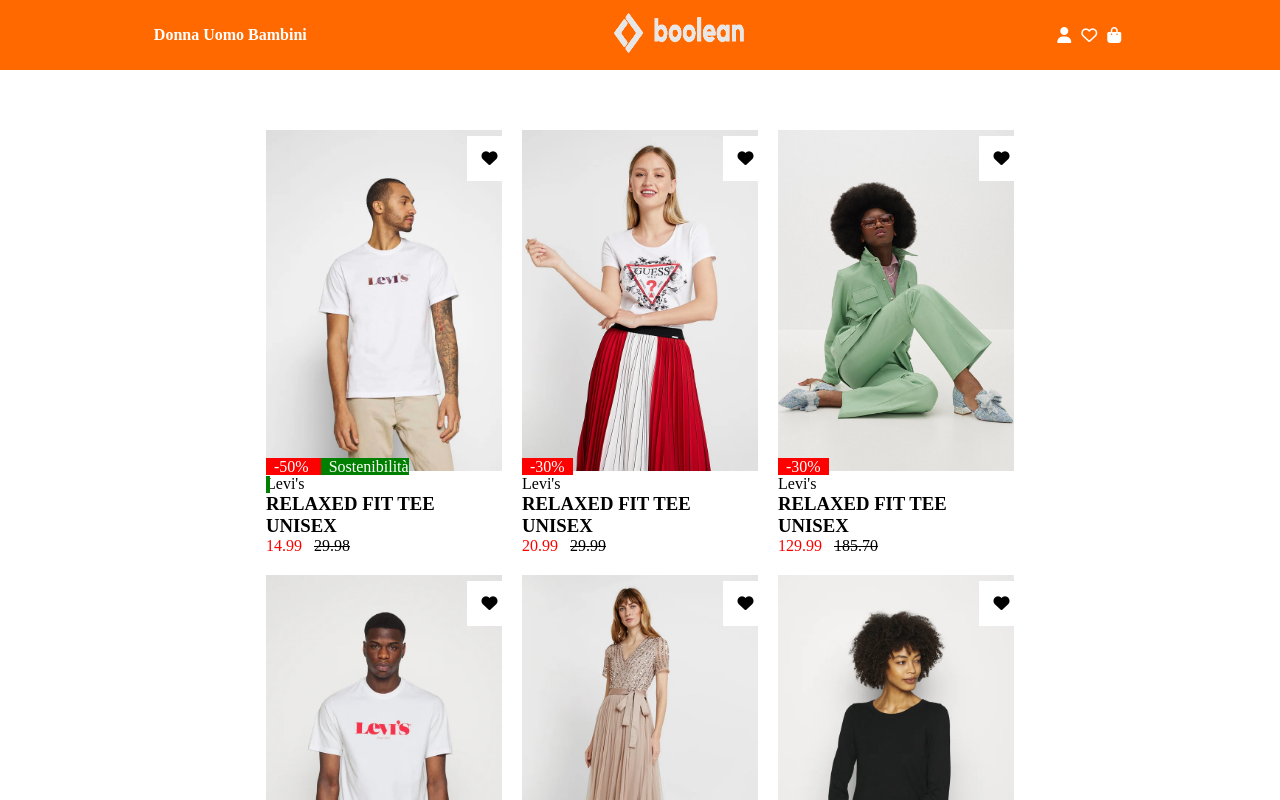
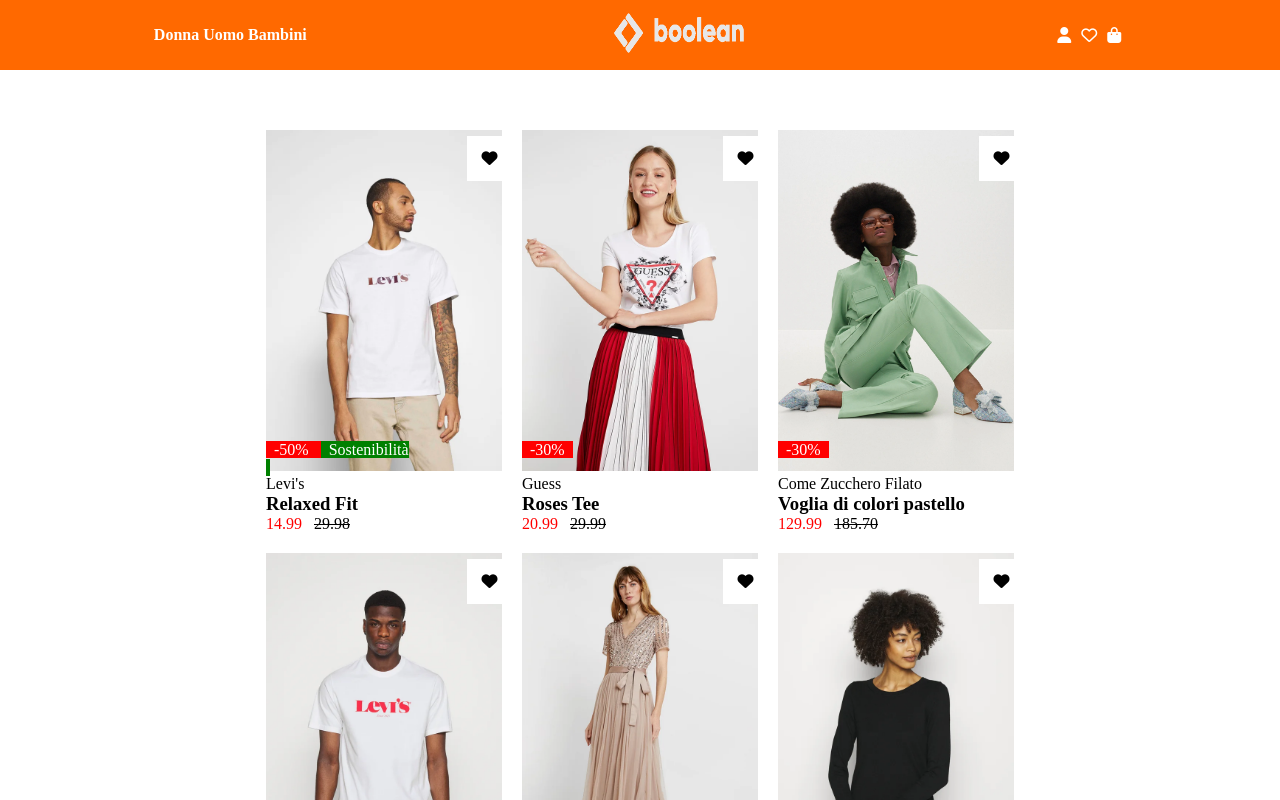
Before and after one commit to MatteoOliva/vite-boolando, a Vue app: page / in a window 1280 px wide. Shown: the top 800 px of the page. Built offline with nearby package versions, Linux system fonts and the light colour scheme.

Commit message:
feat: aggiornato anche il nome e il brand di ogni prodotto

```diff
--- a/src/components/AppMain.vue
+++ b/src/components/AppMain.vue
@@ -154,8 +154,8 @@
         </div>
 
         <div class="descrizione">
-          <p>Levi's</p>
-          <h3>RELAXED FIT TEE UNISEX</h3>
+          <p>{{product.brand}}</p>
+          <h3>{{ product.name }}</h3>
           <p>
             <span class="red-font">{{ product.price }}</span>
             &nbsp;
```
